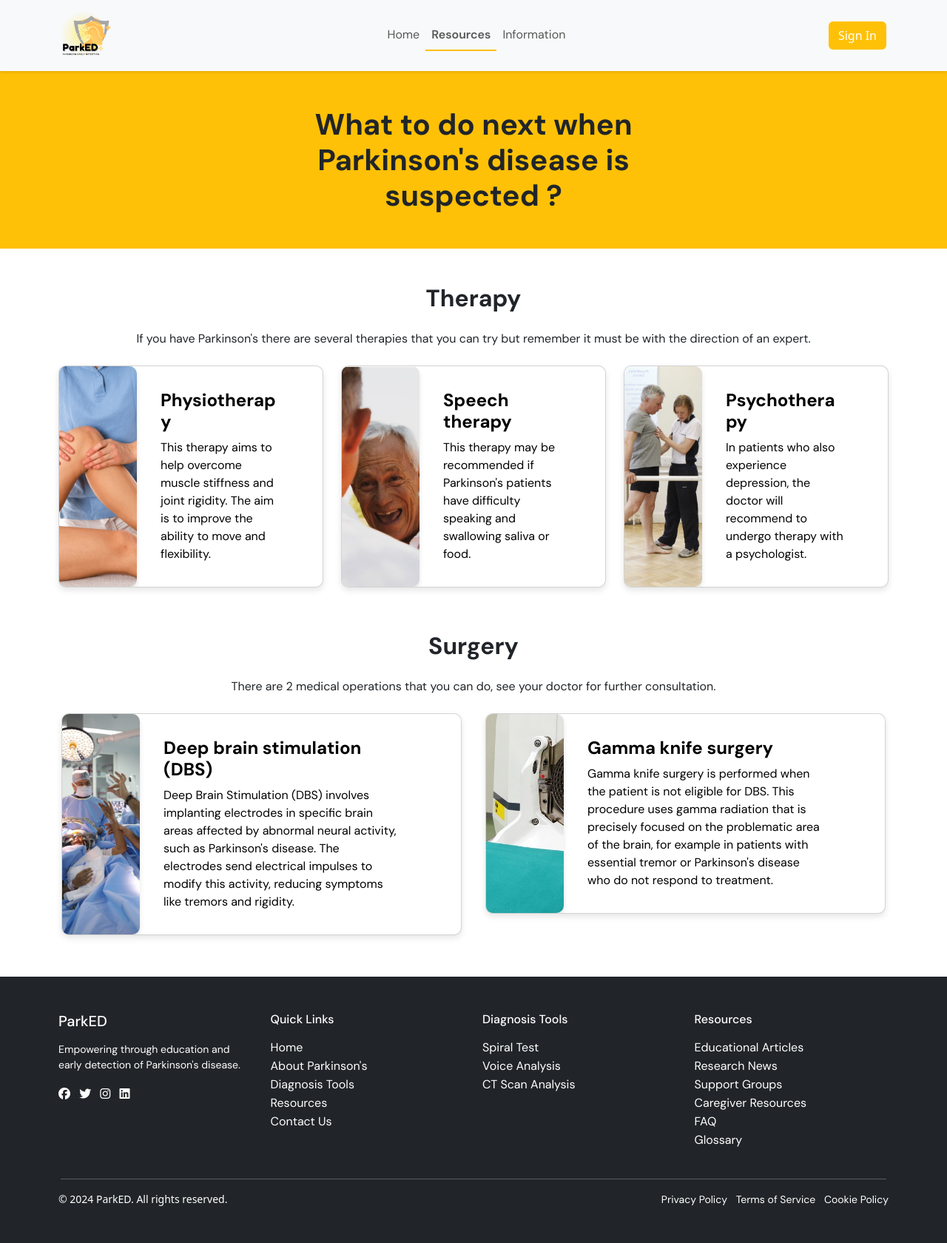
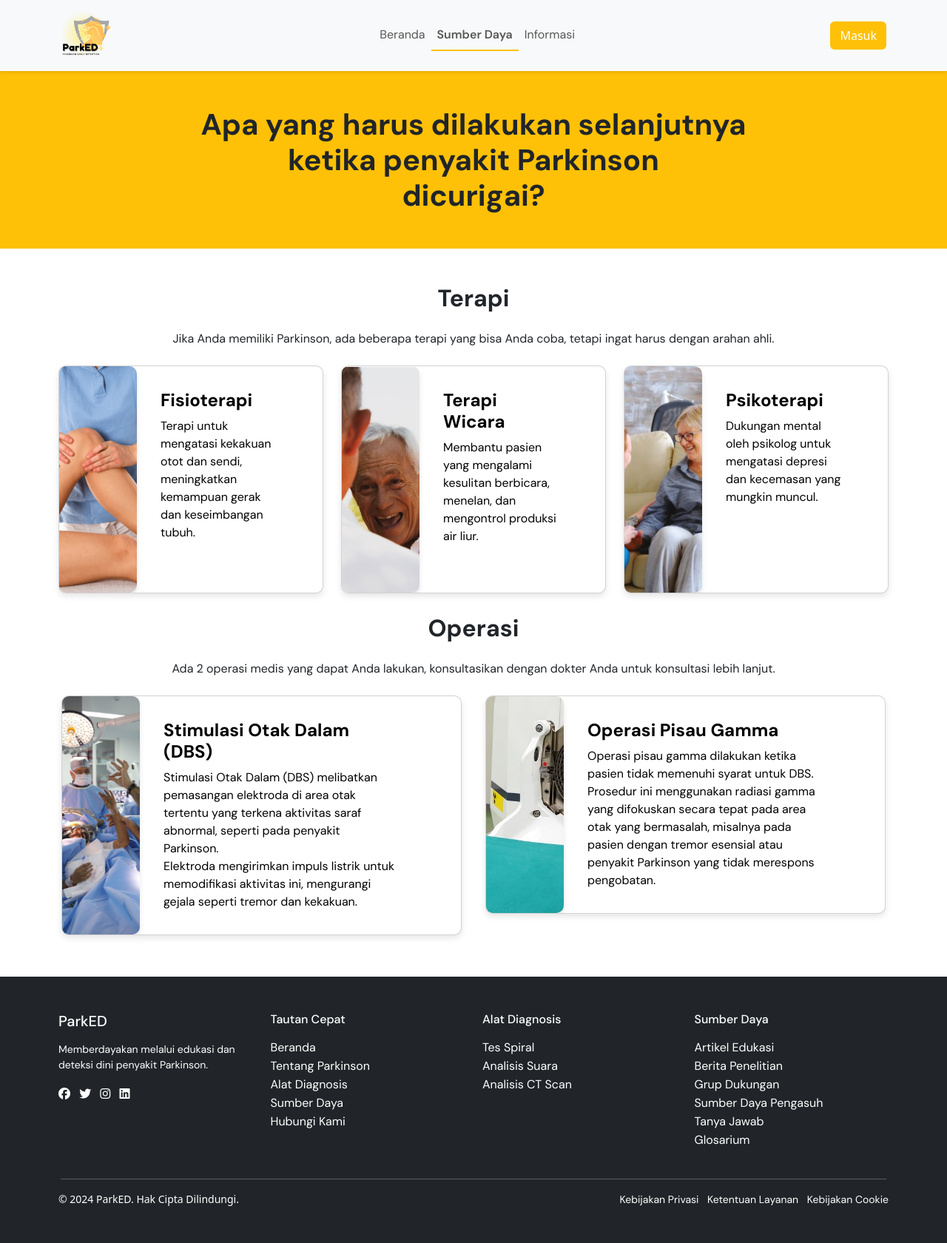
Before and after one commit to andyathsid/parked-web-monorepo, a Laravel app: page /resources in a window 1280 px wide. Shown: the whole page at 74% size. Run offline with Laravel 10, Linux system fonts and the light colour scheme; parts of the project's set-up code (start-up, migrations or seed data) failed here and were passed over; some libraries are stand-ins or nearby versions.

Commit message:
ubah bahasa dan ditambahin card di disclaimer

```diff
--- a/resources/views/frontend/Resources.blade.php
+++ b/resources/views/frontend/Resources.blade.php
@@ -2,31 +2,29 @@
 
 @section('content')
     <section class="bg-warning">
-        <h1 class="text-center py-5 sect-2 resource-text-bold-1 resource-fade-in">What to do next when <br> Parkinson's
-            disease is <br>suspected ?</h1>
+        <h1 class="text-center py-5 sect-2 resource-text-bold-1 resource-fade-in">Apa yang harus dilakukan selanjutnya <br> ketika penyakit Parkinson <br>dicurigai?</h1>
     </section>
 
 
     <section>
         <div class="container mt-5">
-            <h2 class="text-center mb-4 text-bold resource-fade-in">Therapy</h2>
-            <p class="text-center mb-4 resource-fade-in">If you have Parkinson's there are several therapies that you can try
-                but remember it must be with the direction of an expert.</p>
+            <h2 class="text-center mb-4 text-bold resource-fade-in">Terapi</h2>
+            <p class="text-center mb-4 resource-fade-in">Jika Anda memiliki Parkinson, ada beberapa terapi yang bisa Anda coba,
+                tetapi ingat harus dengan arahan ahli.</p>
 
             <div class="row mb-1">
                 <div class="col-md-4 mb-4 text-decoration-none resource-fade-in" style="animation-delay: 0.2s;">
-                    <a href="{{ route('detail', ['id' => encrypt(1)]) }}" class="resource-card-link">
-                        <div class="card h-90 resource-card">
-                            <div class="row g-0">
+                    <a href="{{ route('detail', ['id' => encrypt(1)]) }}" class="resource-card-link h-100">
+                        <div class="card h-100 resource-card">
+                            <div class="row g-0 h-100">
                                 <div class="col-4 col-md-5" style="max-width: 120px;">
                                     <img src="assets/img/physiotherapy.png"
-                                        class="img-fluid rounded-start h-100 w-100 object-fit-cover" alt="Physiotherapy">
+                                        class="img-fluid rounded-start h-100 w-100 object-fit-cover" alt="Fisioterapi">
                                 </div>
                                 <div class="col-8 col-md-7">
-                                    <div class="card-body text-black">
-                                        <h5 class="card-title">Physiotherapy</h5>
-                                        <p class="card-text">This therapy aims to help overcome muscle stiffness and joint
-                                            rigidity. The aim is to improve the ability to move and flexibility.</p>
+                                    <div class="card-body text-black d-flex flex-column h-100">
+                                        <h5 class="card-title">Fisioterapi</h5>
+                                        <p class="card-text text-justify flex-grow-1">Terapi untuk mengatasi kekakuan otot dan sendi, meningkatkan kemampuan gerak dan keseimbangan tubuh.</p>
                                     </div>
                                 </div>
                             </div>
@@ -34,17 +32,17 @@
                     </a>
                 </div>
                 <div class="col-md-4 mb-4 resource-fade-in" style="animation-delay: 0.4s;">
-                    <a href="{{ route('detail', ['id' => encrypt(2)]) }}" class="resource-card-link">
-                        <div class="card h-90 resource-card">
-                            <div class="row g-0">
+                    <a href="{{ route('detail', ['id' => encrypt(2)]) }}" class="resource-card-link h-100">
+                        <div class="card h-100 resource-card">
+                            <div class="row g-0 h-100">
                                 <div class="col-4 col-md-5" style="max-width: 120px;">
                                     <img src="assets/img/speech-therapy.png"
-                                        class="img-fluid rounded-start h-100 w-100 object-fit-cover" alt="Speech therapy">
+                                        class="img-fluid rounded-start h-100 w-100 object-fit-cover" alt="Terapi wicara">
                                 </div>
                                 <div class="col-8 col-md-7">
-                                    <div class="card-body text-black">
-                                        <h5 class="card-title">Speech therapy</h5>
-                                        <p class="card-text">This therapy may be recommended if Parkinson's patients <br>have difficulty speaking and swallowing saliva or food.</p>
+                                    <div class="card-body text-black d-flex flex-column h-100">
+                                        <h5 class="card-title">Terapi Wicara</h5>
+                                        <p class="card-text text-justify flex-grow-1">Membantu pasien yang mengalami kesulitan berbicara, menelan, dan mengontrol produksi air liur.</p>
                                     </div>
                                 </div>
                             </div>
@@ -52,18 +50,17 @@
                     </a>
                 </div>
                 <div class="col-md-4 mb-4 resource-fade-in" style="animation-delay: 0.6s;">
-                    <a href="{{ route('detail', ['id' => encrypt(3)]) }}" class="resource-card-link">
-                        <div class="card h-90 resource-card">
-                            <div class="row g-0">
+                    <a href="{{ route('detail', ['id' => encrypt(3)]) }}" class="resource-card-link h-100">
+                        <div class="card h-100 resource-card">
+                            <div class="row g-0 h-100">
                                 <div class="col-4 col-md-5" style="max-width: 120px;">
                                     <img src="assets/img/psychoteraphy.jpg"
-                                        class="img-fluid rounded-start h-100 w-100 object-fit-cover" alt="Psychotherapy">
+                                        class="img-fluid rounded-start h-100 w-100 object-fit-cover" alt="Psikoterapi">
                                 </div>
                                 <div class="col-8 col-md-7">
-                                    <div class="card-body text-black">
-                                        <h5 class="card-title">Psychotherapy</h5>
-                                        <p class="card-text">In patients who also experience depression, the doctor will
-                                            recommend to undergo therapy with a psychologist.</p>
+                                    <div class="card-body text-black d-flex flex-column h-100">
+                                        <h5 class="card-title">Psikoterapi</h5>
+                                        <p class="card-text text-justify flex-grow-1">Dukungan mental oleh psikolog untuk mengatasi depresi dan kecemasan yang mungkin muncul.</p>
                                     </div>
                                 </div>
                             </div>
@@ -72,9 +69,9 @@
                 </div>
             </div>
 
-            <h2 class="text-center mb-4 text-bold resource-fade-in" style="animation-delay: 0.8s;">Surgery</h2>
-            <p class="text-center mb-4 resource-fade-in" style="animation-delay: 0.8s;">There are 2 medical operations that
-                you can do, see your doctor for further consultation.</p>
+            <h2 class="text-center mb-4 text-bold resource-fade-in" style="animation-delay: 0.8s;">Operasi</h2>
+            <p class="text-center mb-4 resource-fade-in" style="animation-delay: 0.8s;">Ada 2 operasi medis yang
+                dapat Anda lakukan, konsultasikan dengan dokter Anda untuk konsultasi lebih lanjut.</p>
 
             <div class="row">
                 <div class="col-md-6 mb-4 px-3 resource-fade-in" style="animation-delay: 1s;">
@@ -84,15 +81,15 @@
                                 <div class="col-4 col-md-4" style="max-width: 120px;">
                                     <img src="assets/img/DBS.jpg"
                                         class="img-fluid rounded-start h-100 w-100 object-fit-cover"
-                                        alt="Deep brain stimulation">
+                                        alt="Stimulasi otak dalam">
                                 </div>
                                 <div class="col-8 col-md-8">
                                     <div class="card-body text-black">
-                                        <h5 class="card-title">Deep brain stimulation (DBS)</h5>
-                                        <p class="card-text">Deep Brain Stimulation (DBS) involves implanting electrodes in
-                                            specific brain areas affected by abnormal neural activity, such as Parkinson's
-                                            disease. The electrodes send electrical impulses to modify this activity,
-                                            reducing symptoms like tremors and rigidity.</p>
+                                        <h5 class="card-title">Stimulasi Otak Dalam (DBS)</h5>
+                                        <p class="card-text">Stimulasi Otak Dalam (DBS) melibatkan pemasangan elektroda di
+                                            area otak tertentu yang terkena aktivitas saraf abnormal, seperti pada penyakit
+                                            Parkinson. <br>Elektroda mengirimkan impuls listrik untuk memodifikasi aktivitas ini,
+                                            mengurangi gejala seperti tremor dan kekakuan.</p>
                                     </div>
                                 </div>
                             </div>
@@ -106,15 +103,15 @@
                                 <div class="col-4 col-md-4" style="max-width: 120px;">
                                     <img src="assets/img/gamma-knife-surgery.jpg"
                                         class="img-fluid rounded-start h-100 w-100 object-fit-cover"
-                                        alt="Gamma knife surgery">
+                                        alt="Operasi pisau gamma">
                                 </div>
                                 <div class="col-8 col-md-8">
                                     <div class="card-body text-black">
-                                        <h5 class="card-title">Gamma knife surgery</h5>
-                                        <p class="card-text">Gamma knife surgery is performed when the patient is not
-                                            eligible for DBS. This procedure uses gamma radiation that is precisely focused
-                                            on the problematic area of the brain, for example in patients with essential
-                                            tremor or Parkinson's disease who do not respond to treatment.</p>
+                                        <h5 class="card-title">Operasi Pisau Gamma</h5>
+                                        <p class="card-text">Operasi pisau gamma dilakukan ketika pasien tidak
+                                            memenuhi syarat untuk DBS. Prosedur ini menggunakan radiasi gamma yang difokuskan
+                                            secara tepat pada area otak yang bermasalah, misalnya pada pasien dengan
+                                            tremor esensial atau penyakit Parkinson yang tidak merespons pengobatan.</p>
                                     </div>
                                 </div>
                             </div>
--- a/resources/views/frontend/layout/app.blade.php
+++ b/resources/views/frontend/layout/app.blade.php
@@ -22,7 +22,7 @@
             <div class="row">
                 <div class="col-md-3 mb-4 mb-md-0">
                     <h2 class="h5 mb-3">ParkED </h2>
-                    <p class="small">Empowering through education and early detection of Parkinson's disease.</p>
+                    <p class="small">Memberdayakan melalui edukasi dan deteksi dini penyakit Parkinson.</p>
                     <div class="social-icons">
                         <a href="#" class="text-white me-2"><i class="fab fa-facebook"></i></a>
                         <a href="#" class="text-white me-2"><i class="fab fa-twitter"></i></a>
@@ -31,44 +31,44 @@
                     </div>
                 </div>
                 <div class="col-md-3 mb-4 mb-md-0">
-                    <h3 class="h6 mb-3">Quick Links</h3>
+                    <h3 class="h6 mb-3">Tautan Cepat</h3>
                     <ul class="list-unstyled">
-                        <li><a href="#" class="text-white text-decoration-none">Home</a></li>
-                        <li><a href="#" class="text-white text-decoration-none">About Parkinson's</a></li>
-                        <li><a href="#" class="text-white text-decoration-none">Diagnosis Tools</a></li>
-                        <li><a href="#" class="text-white text-decoration-none">Resources</a></li>
-                        <li><a href="#" class="text-white text-decoration-none">Contact Us</a></li>
+                        <li><a href="#" class="text-white text-decoration-none">Beranda</a></li>
+                        <li><a href="#" class="text-white text-decoration-none">Tentang Parkinson</a></li>
+                        <li><a href="#" class="text-white text-decoration-none">Alat Diagnosis</a></li>
+                        <li><a href="#" class="text-white text-decoration-none">Sumber Daya</a></li>
+                        <li><a href="#" class="text-white text-decoration-none">Hubungi Kami</a></li>
                     </ul>
                 </div>
                 <div class="col-md-3 mb-4 mb-md-0">
-                    <h3 class="h6 mb-3">Diagnosis Tools</h3>
+                    <h3 class="h6 mb-3">Alat Diagnosis</h3>
                     <ul class="list-unstyled">
-                        <li><a href="#" class="text-white text-decoration-none">Spiral Test</a></li>
-                        <li><a href="#" class="text-white text-decoration-none">Voice Analysis</a></li>
-                        <li><a href="#" class="text-white text-decoration-none">CT Scan Analysis</a></li>
+                        <li><a href="#" class="text-white text-decoration-none">Tes Spiral</a></li>
+                        <li><a href="#" class="text-white text-decoration-none">Analisis Suara</a></li>
+                        <li><a href="#" class="text-white text-decoration-none">Analisis CT Scan</a></li>
                     </ul>
                 </div>
                 <div class="col-md-3">
-                    <h3 class="h6 mb-3">Resources</h3>
+                    <h3 class="h6 mb-3">Sumber Daya</h3>
                     <ul class="list-unstyled">
-                        <li><a href="#" class="text-white text-decoration-none">Educational Articles</a></li>
-                        <li><a href="#" class="text-white text-decoration-none">Research News</a></li>
-                        <li><a href="#" class="text-white text-decoration-none">Support Groups</a></li>
-                        <li><a href="#" class="text-white text-decoration-none">Caregiver Resources</a></li>
-                        <li><a href="#" class="text-white text-decoration-none">FAQ</a></li>
-                        <li><a href="#" class="text-white text-decoration-none">Glossary</a></li>
+                        <li><a href="#" class="text-white text-decoration-none">Artikel Edukasi</a></li>
+                        <li><a href="#" class="text-white text-decoration-none">Berita Penelitian</a></li>
+                        <li><a href="#" class="text-white text-decoration-none">Grup Dukungan</a></li>
+                        <li><a href="#" class="text-white text-decoration-none">Sumber Daya Pengasuh</a></li>
+                        <li><a href="#" class="text-white text-decoration-none">Tanya Jawab</a></li>
+                        <li><a href="#" class="text-white text-decoration-none">Glosarium</a></li>
                     </ul>
                 </div>
             </div>
             <hr class="mt-4 mb-3">
             <div class="row">
                 <div class="col-md-6 small">
-                    &copy; 2024 ParkED. All rights reserved.
+                    &copy; 2024 ParkED. Hak Cipta Dilindungi.
                 </div>
                 <div class="col-md-6 text-md-end small">
-                    <a href="#" class="text-white text-decoration-none me-2">Privacy Policy</a>
-                    <a href="#" class="text-white text-decoration-none me-2">Terms of Service</a>
-                    <a href="#" class="text-white text-decoration-none">Cookie Policy</a>
+                    <a href="#" class="text-white text-decoration-none me-2">Kebijakan Privasi</a>
+                    <a href="#" class="text-white text-decoration-none me-2">Ketentuan Layanan</a>
+                    <a href="#" class="text-white text-decoration-none">Kebijakan Cookie</a>
                 </div>
             </div>
     </footer>
@@ -82,19 +82,19 @@
 
     <script>
         function confirmLogout(event) {
-            event.preventDefault(); // Prevent the default link action
+            event.preventDefault();
 
             Swal.fire({
-                title: 'Are you sure?',
-                text: "You will be logged out of your account!",
+                title: 'Apakah Anda yakin?',
+                text: "Anda akan keluar dari akun Anda!",
                 icon: 'warning',
                 showCancelButton: true,
                 confirmButtonColor: '#3085d6',
                 cancelButtonColor: '#d33',
-                confirmButtonText: 'Yes, logout!'
+                confirmButtonText: 'Ya, keluar!',
+                cancelButtonText: 'Batal'
             }).then((result) => {
                 if (result.isConfirmed) {
-                    // Redirect to the logout route if confirmed
                     window.location.href = "{{ route('logout') }}";
                 }
             });
--- a/resources/views/frontend/layout/navbar.blade.php
+++ b/resources/views/frontend/layout/navbar.blade.php
@@ -8,35 +8,35 @@
         <div class="collapse navbar-collapse justify-content-center text-center" id="navbarNav">
             <ul class="navbar-nav">
                 <li class="nav-item">
-                    <a class="nav-link {{ Request::is('/') ? 'actives' : '' }}" href="/">Home</a>
+                    <a class="nav-link {{ Request::is('/') ? 'actives' : '' }}" href="/">Beranda</a>
                 </li>
                 <li class="nav-item">
-                    <a class="nav-link {{ Request::is('resources') ? 'actives' : '' }}" href="/resources">Resources</a>
+                    <a class="nav-link {{ Request::is('resources') ? 'actives' : '' }}" href="/resources">Sumber Daya</a>
                 </li>
                 <li class="nav-item">
                     <a class="nav-link {{ Request::is('information') ? 'actives' : '' }}"
-                        href="/information">Information</a>
+                        href="/information">Informasi</a>
                 </li>
                 @auth
                     <li class="nav-item d-lg-none">
-                        <a class="nav-link" href="/profile">Profile</a>
+                        <a class="nav-link" href="/profile">Profil</a>
                     </li>
                     <li class="nav-item d-lg-none">
-                        <a class="nav-link" href="/history">History</a>
+                        <a class="nav-link" href="/history">Riwayat</a>
                     </li>
                     <li class="nav-item d-lg-none">
-                        <a class="nav-link" href="/logout">Logout</a>
+                        <a class="nav-link" href="/logout">Keluar</a>
                     </li>
                 @endauth
                 @guest
                     <li class="nav-item d-lg-none">
-                        <a class="nav-link" href="/login">Sign In</a>
+                        <a class="nav-link" href="/login">Masuk</a>
                     </li>
                 @endguest
             </ul>
         </div>
         @guest
-            <a href="/login" class="btn bg-warning text-white d-none d-lg-block" type="button">Sign In</a>
+            <a href="/login" class="btn bg-warning text-white d-none d-lg-block" type="button">Masuk</a>
         @endguest
 
         @auth
@@ -47,13 +47,13 @@
                         class="border rounded-circle" width="50px">
                 </button>
                 <ul class="dropdown-menu dropdown-menu-lg-end" aria-labelledby="userDropdown">
-                    <li><a class="dropdown-item" href="/profile">Profile</a></li>
-                    <li><a class="dropdown-item" href="/history">History</a></li>
+                    <li><a class="dropdown-item" href="/profile">Profil</a></li>
+                    <li><a class="dropdown-item" href="/history">Riwayat</a></li>
                     <li>
                         <hr class="dropdown-divider">
                     </li>
                     <li>
-                        <a class="dropdown-item" href="#" onclick="confirmLogout(event)">Logout</a>
+                        <a class="dropdown-item" href="#" onclick="confirmLogout(event)">Keluar</a>
                     </li>
                 </ul>
             </div>
```
Also changed, not shown: resources/views/Login/LoginUser.blade.php (+20 -20 lines), resources/views/Login/forgot.blade.php (+5 -5 lines), resources/views/Login/login.blade.php (+8 -8 lines), resources/views/Login/regist.blade.php (+13 -13 lines), resources/views/frontend/FormDiagnosa.blade.php (+25 -34 lines), resources/views/frontend/InfoPatien.blade.php (+64 -22 lines), resources/views/frontend/Information.blade.php (+22 -22 lines), resources/views/frontend/home.blade.php (+37 -37 lines), resources/views/frontend/user/History.blade.php (+18 -18 lines), resources/views/frontend/user/Profile.blade.php (+14 -14 lines), public/assets/img/psychoteraphy.jpg, 1 other file.
